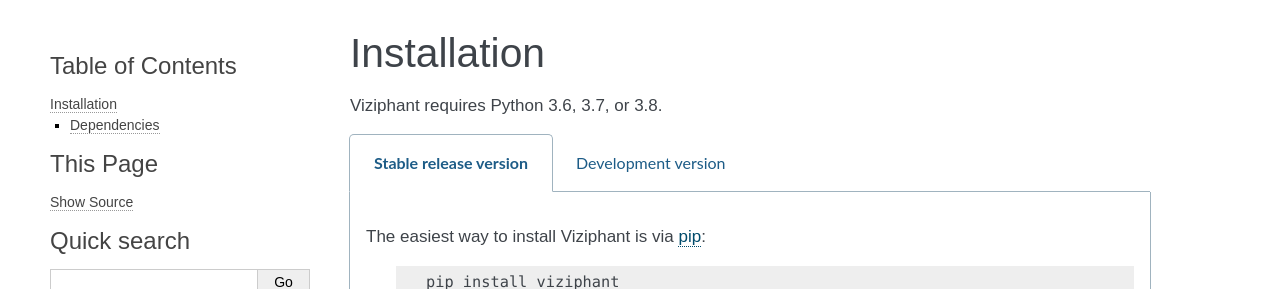
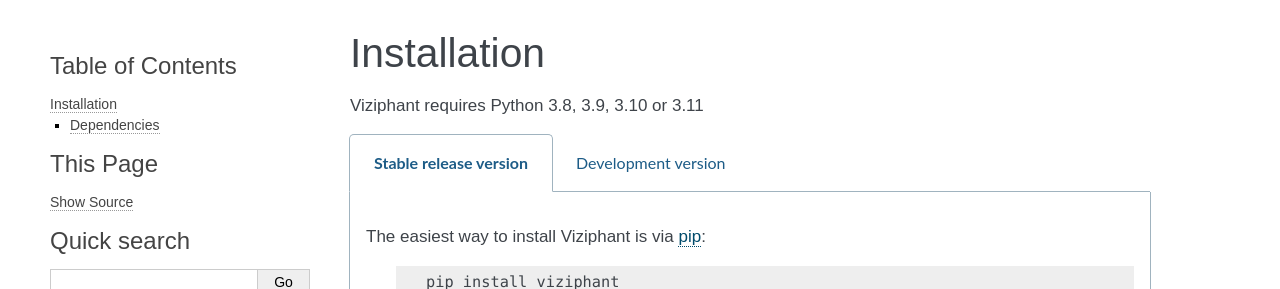
Before and after one commit to INM-6/viziphant, a Sphinx documentation site: the page built from doc/install.rst, in a window 1280 px wide. Shown: the top 289 px of the page. Built offline with Sphinx 7.4.7, drawn with Linux system fonts in a browser that asks for light colours; the version number could not be read and is left out.

Commit message:
correct heading

```diff
--- a/doc/index.rst
+++ b/doc/index.rst
@@ -1,3 +1,4 @@
+===============================================================
 Visualization of Elephant -  Electrophysiology Analysis Toolkit
 ===============================================================
 
--- a/doc/install.rst
+++ b/doc/install.rst
@@ -4,7 +4,7 @@
 Installation
 ************
 
-Viziphant requires Python 3.6, 3.7, or 3.8.
+Viziphant requires Python 3.8, 3.9, 3.10 or 3.11
 
 .. tabs::
 
```
